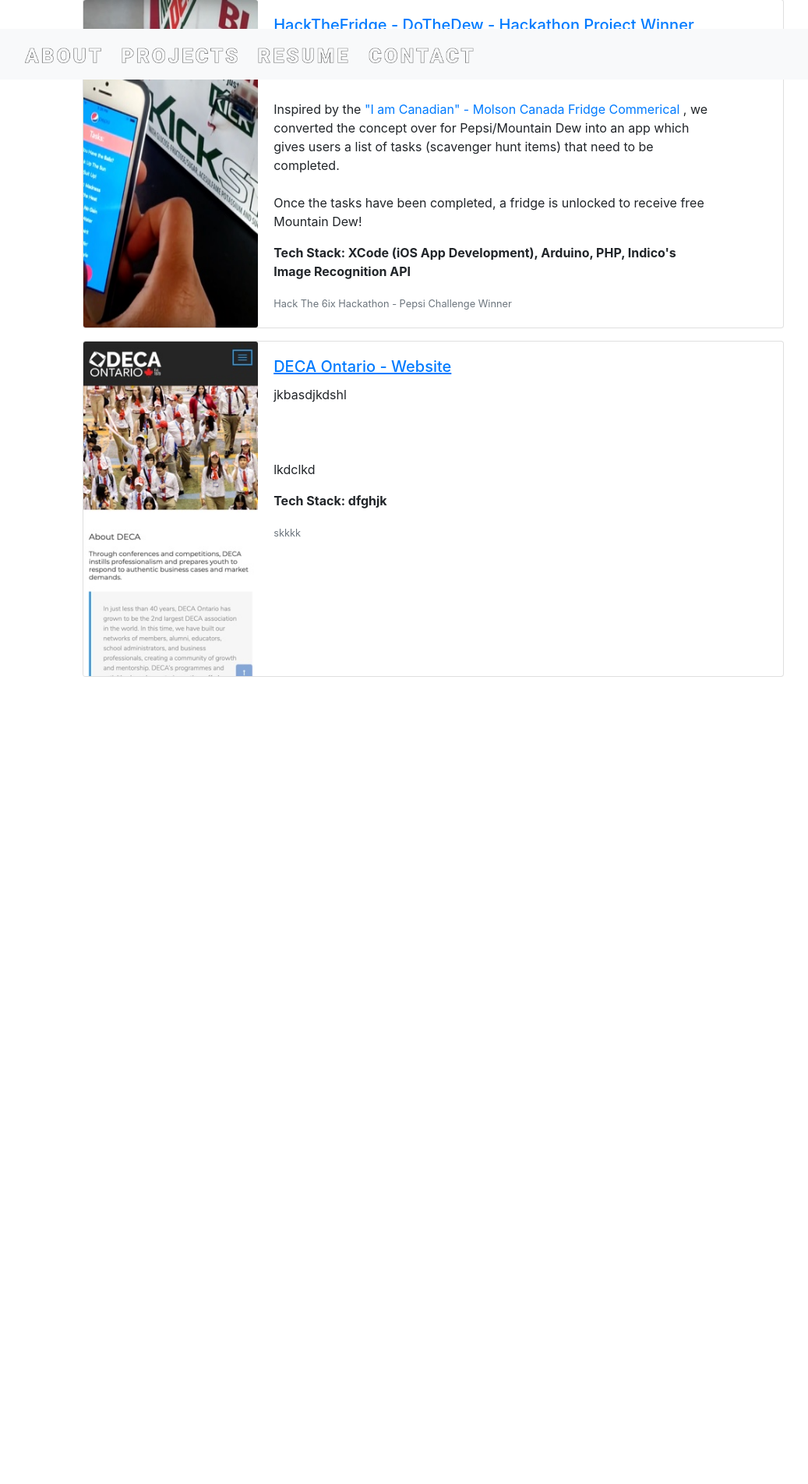
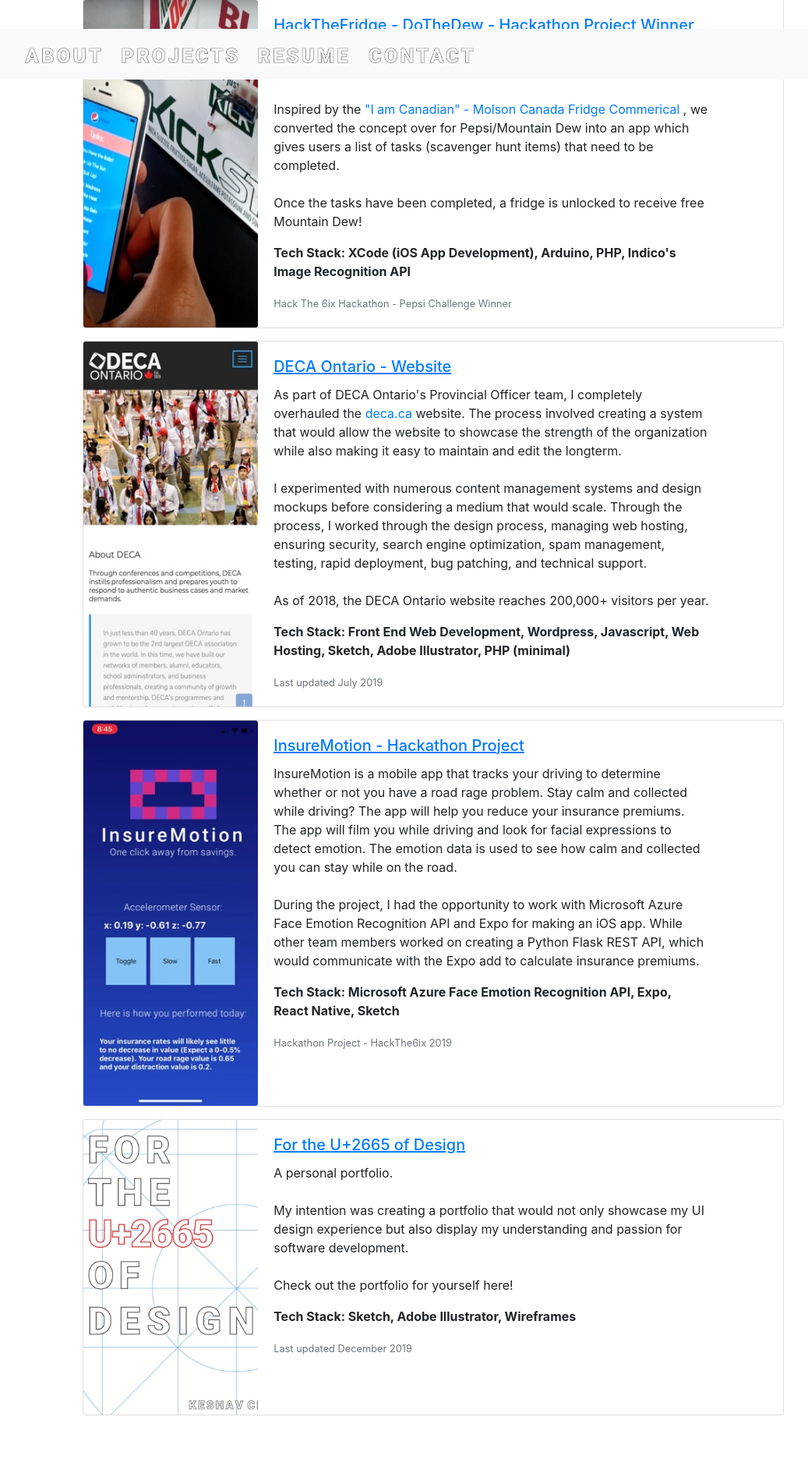
Before and after one commit to KeshavChawla/Keshav-Personal-Website, a PHP site: page /projects.html in a window 1280 px wide. Shown: the part 698-2601 px from the top of the page at 78% size, without its empty margins (64-1101 px from the left). Before the commit the page ends 1566 px from the top, so only its background shows below. Run offline with PHP 8.4, Linux system fonts and the light colour scheme.

Commit message:
Updated and finalized projects page

```diff
--- a/projects.html
+++ b/projects.html
@@ -36,20 +36,20 @@
       <div class="collapse navbar-collapse" id="navbarResponsive">
         <ul class="navbar-nav mr-auto">
           <li class="nav-item active">
-            <a class="nav-link nav-text-style2" href=""><img class="nav-links" src="ABOUT.png" alt="ABOUT"></a>
+            <a class="nav-link nav-text-style2" href=""><img class="image-center-nav nav-links" src="ABOUT.png" alt="ABOUT"></a>
 
 
           </li>
 
           <li class="nav-item">
-            <a class="nav-link nav-text-style2" href="projects.html"><img class="nav-links" src="PROJECTS.png" alt="PROJECTS"></a>
+            <a class="nav-link nav-text-style2" href="projects.html"><img class="image-center-nav nav-links" src="PROJECTS.png" alt="PROJECTS"></a>
             <span class="sr-only">(current)</span>
           </li>
           <li class="nav-item">
-            <a class="nav-link nav-text-style2" href="resume.html"><img class="nav-links" src="RESUME.png" alt="RESUME"></a>
+            <a class="nav-link nav-text-style2" href="resume.html"><img class="image-center-nav nav-links" src="RESUME.png" alt="RESUME"></a>
           </li>
           <li class="nav-item">
-            <a class="nav-link nav-text-style2" href="contact.html"><img class="nav-links" src="CONTACT.png" alt="CONTACT"></a>
+            <a class="nav-link nav-text-style2" href="contact.html"><img class="image-center-nav nav-links" src="CONTACT.png" alt="CONTACT"></a>
           </li>
         </ul>
       </div>
@@ -120,7 +120,8 @@
                 <p class="card-text">
                   As part of the HackThe6ix hackathon, I worked with a team to create a marketing tool for Pepsi.
                   <br> <br>
-                  Inspired by the <a href="https://www.youtube.com/watch?v=CfpatqyujM0"> "I am Canadian" - Molson Canada Fridge Commerical </a>, we converted the concept over for  Pepsi/Mountain Dew into an app which gives users a list of tasks (scavenger hunt items) that need to be completed.
+                  Inspired by the <a href="https://www.youtube.com/watch?v=CfpatqyujM0"> "I am Canadian" - Molson Canada Fridge Commerical </a>, we converted the concept over for Pepsi/Mountain Dew into an app which gives users a list of tasks
+                  (scavenger hunt items) that need to be completed.
                   <br><br>
                   Once the tasks have been completed, a fridge is unlocked to receive free Mountain Dew!
 
@@ -148,15 +149,48 @@
                   <h5 class="card-title">DECA Ontario - Website</h5>
                 </a>
                 <p class="card-text">
-jkbasdjkdshl                  <br> <br>
-
+                  As part of DECA Ontario's Provincial Officer team, I completely overhauled the <a target="_blank" href="http://deca.ca/"> deca.ca </a> website. The process involved creating a system that would allow the website to showcase the
+                  strength of the organization while also making it easy to maintain and edit the longterm.
                   <br><br>
-lkdclkd
+                  I experimented with numerous content management systems and design mockups before considering a medium that would scale.
+                  Through the process, I worked through the design process, managing web hosting, ensuring security, search engine optimization, spam management, testing, rapid deployment, bug patching, and technical support.
+                  <br><br>
+                  As of 2018, the DECA Ontario website reaches 200,000+ visitors per year.
 
 
                 </p>
-                <p class="card-text font-weight-bold">Tech Stack: dfghjk</p>
-                <p class="card-text"><small class="text-muted">skkkk</small></p>
+                <p class="card-text font-weight-bold">Tech Stack: Front End Web Development, Wordpress, Javascript, Web Hosting, Sketch, Adobe Illustrator, PHP (minimal)</p>
+                <p class="card-text"><small class="text-muted">Last updated July 2019</small></p>
+              </div>
+            </div>
+          </div>
+        </div>
+        <div class="card mb-3 mx-auto" style="max-width: 900px;">
+          <div class="row no-gutters">
+
+            <div class="col-md-3">
+              <img src="img/InsureMotion.jpg" class="card-img" alt="InsureMotion App Screen">
+
+            </div>
+
+            <div class="col-md-8">
+              <div class="card-body">
+                <a target="_blank" href="https://devpost.com/software/insuremotion">
+                  <h5 class="card-title">InsureMotion - Hackathon Project</h5>
+                </a>
+                <p class="card-text">
+                  InsureMotion is a mobile app that tracks your driving to determine whether or not you have a road rage problem.
+                  Stay calm and collected while driving? The app will help you reduce your insurance premiums.
+                  The app will film you while driving and look for facial expressions to detect emotion.
+                  The emotion data is used to see how calm and collected you can stay while on the road.
+                  <br><br>
+                  During the project, I had the opportunity to work with Microsoft Azure Face Emotion Recognition API and Expo for making an iOS app.
+                  While other team members worked on creating a Python Flask REST API, which would communicate with the Expo add to calculate insurance premiums.
+
+
+                </p>
+                <p class="card-text font-weight-bold">Tech Stack: Microsoft Azure Face Emotion Recognition API, Expo, React Native, Sketch</p>
+                <p class="card-text"><small class="text-muted">Hackathon Project - HackThe6ix 2019</small></p>
               </div>
             </div>
           </div>
@@ -164,9 +198,39 @@
 
 
 
+        <div class="card mb-3 mx-auto" style="max-width: 900px;">
+          <div class="row no-gutters">
+
+            <div class="col-md-3">
+              <img src="img/portfolio.jpg" class="card-img" alt="InsureMotion App Screen">
+
+            </div>
+
+            <div class="col-md-8">
+              <div class="card-body">
+                <a target="_blank" href="">
+                  <h5 class="card-title">For the U+2665	of Design</h5>
+                </a>
+                <p class="card-text">
+                  A personal portfolio.
+                  <br><br>
+                  My intention was creating a portfolio that would not only showcase my UI design experience but also display my understanding and passion for software development.
+<br><br>
+Check out the portfolio for yourself here!
+
+                </p>
+                <p class="card-text font-weight-bold">Tech Stack: Sketch, Adobe Illustrator, Wireframes</p>
+                <p class="card-text"><small class="text-muted">Last updated December 2019</small></p>
+              </div>
+            </div>
+          </div>
+        </div>
+
+
       </div>
     </section>
-
+    <br><br>
+    <br>
 
   </div>
 
--- a/style.css
+++ b/style.css
@@ -43,6 +43,8 @@
 }
 
 
+
+
 .welcomepara {
   overflow: auto;
   padding-bottom: 14%;
@@ -68,8 +70,6 @@
 .nav-text-style2 {
   font-family: "Roboto-Black", sans-serif;
   font-size: 40px;
-
-  color: transparent;
 
   letter-spacing: 4.6px;
   text-align: center;
@@ -181,7 +181,13 @@
 
 }
 
-.welcome-para-1
-{
+@media only screen and (max-width: 990px) {
+  .image-center-nav
+  {
+    display: block;
+margin-left: 30%;
+margin-right: 30%;
 
+
+  }
 }
```
Also changed, not shown: index.html (+5 -5 lines), img/InsureMotion.jpg (added), img/portfolio.jpg (added), img/portfolio.png (added), 2 other files.
